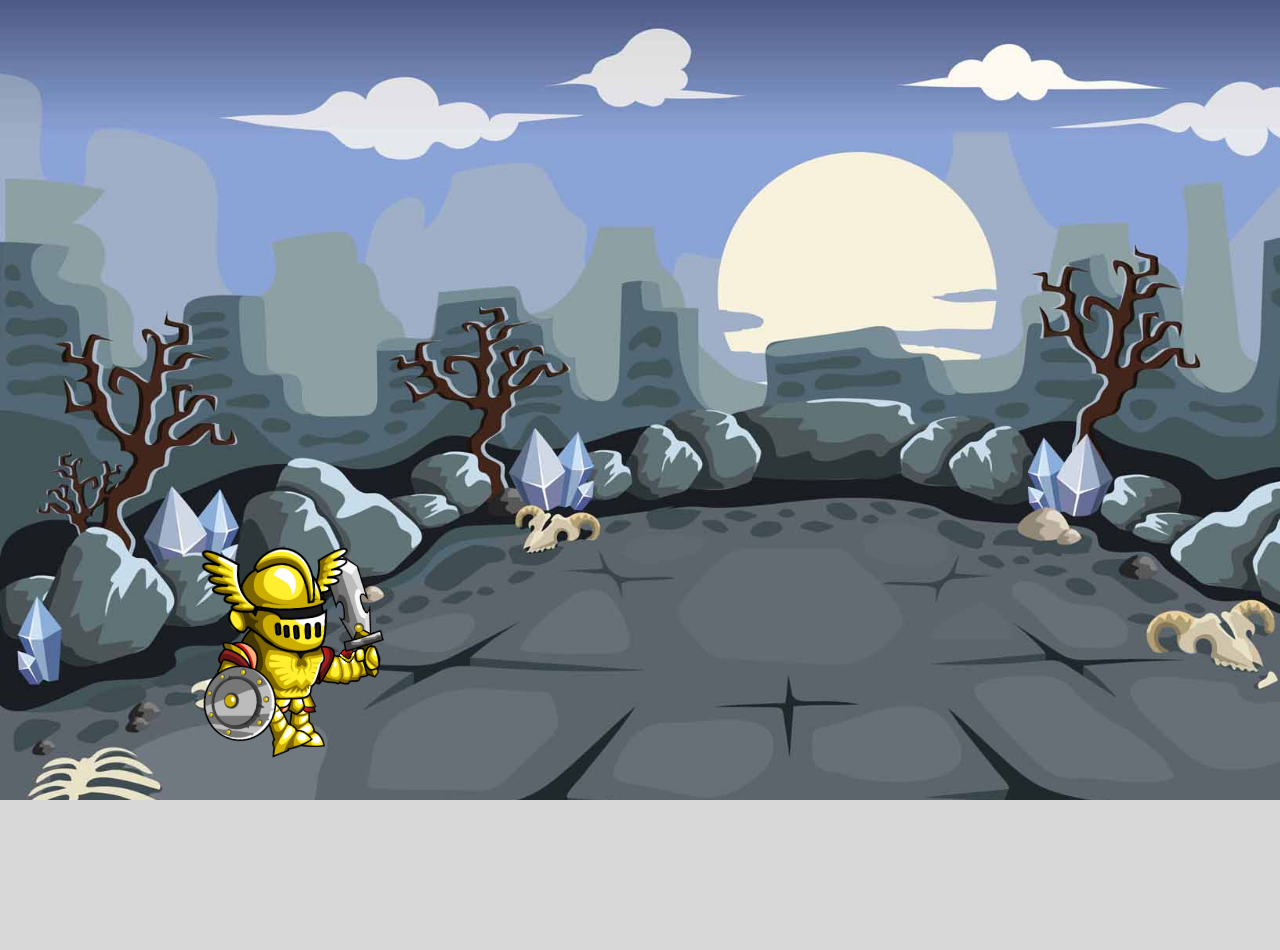
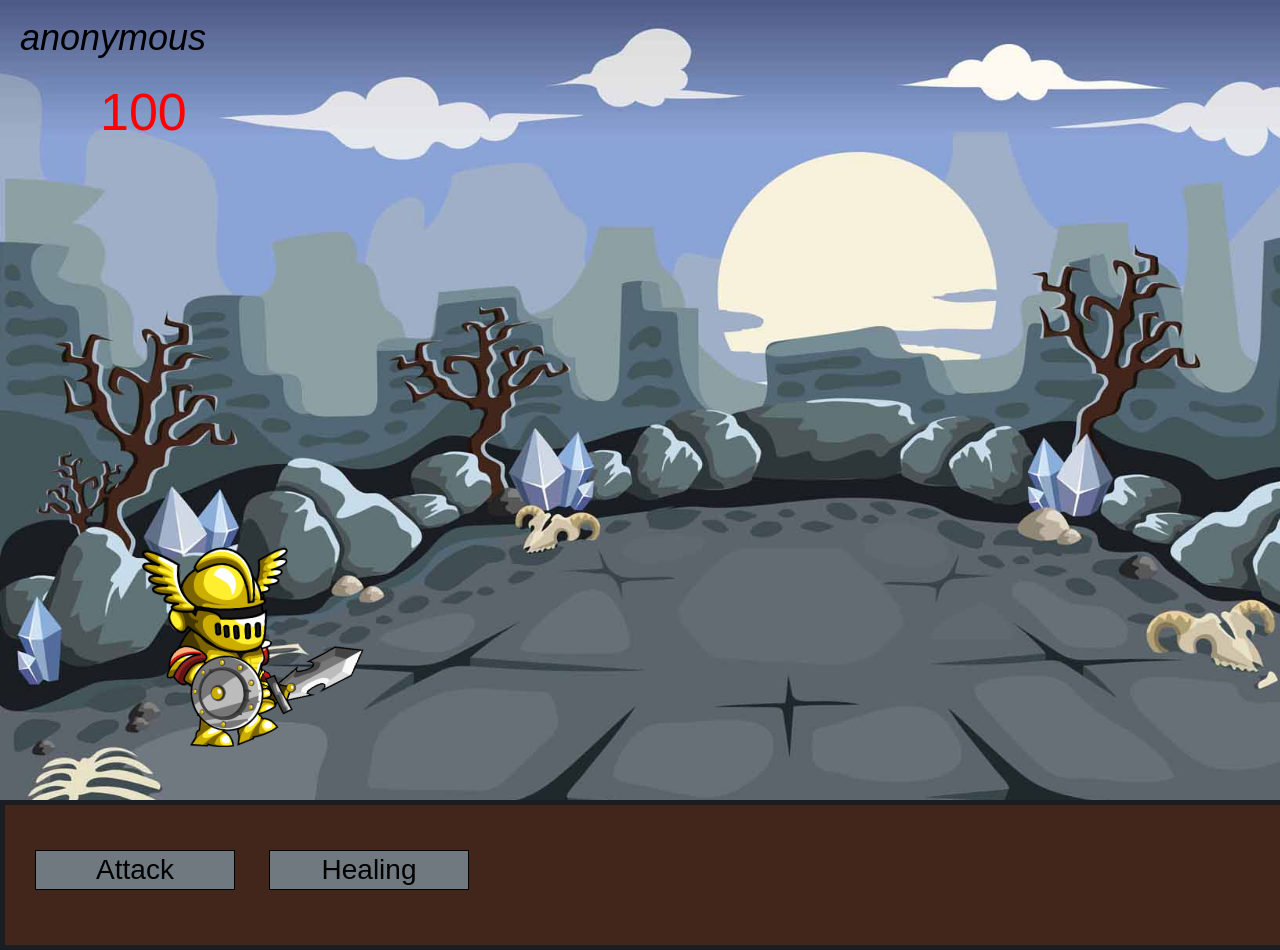
Before and after one commit to lipnitsky93/The-Game, a website built with webpack: page index.html in a window 1280 px wide. Both pictures are taken after a click on the button "Start". Shown: the top 950 px of the page. Before the commit the page ends 800 px from the top, so only its background shows below. Built offline with nearby package versions, Linux system fonts and the light colour scheme.

Commit message:
The-Game: added game buttons

```diff
--- a/index.html
+++ b/index.html
@@ -19,9 +19,13 @@
             </div>
         </div>
         <div class='game-area'>
-        <div class="wrapper">
+        <div class="canvas-wrapper">
         <canvas id="myCanvasHero" width="1600" height="800"></canvas>
         <canvas id="myCanvasEnemy" width="1600" height="800"></canvas>
+        </div>
+        <div class="game-control">
+            <input class="attack" type="button" value="Attack">
+            <input class="healing" type="button" value="Healing">
         </div>
         </div>
         <script src="dist/build.js"></script>
--- a/js/classes/Enemy.js
+++ b/js/classes/Enemy.js
@@ -40,6 +40,17 @@ class Enemy extends Hero {
         this.currentCountFrame ++;
     }
 
+    drawInfo() {
+        this.context.clearRect(1300, 0, 250, 300);
+        this.context.fillStyle = "#000";
+        this.context.font = "italic 36px Arial";
+        this.context.fillText(this.name, 1300, 50, 250);
+        this.context.fillStyle = "red";
+        this.context.font = "52px Arial";
+        this.context.fillText(this.health, 1375, 130, 250);
+        requestAnimationFrame(this.drawInfo.bind(this));
+    }
+
     setView() {
         this.view = new SpriteEnemyContainer();
     }
@@ -66,7 +77,6 @@ class Enemy extends Hero {
             this.currentCountFrame = 0;
             this.draw();
             }
-            console.log(reqId);
         } else {
             this.tick_count += 1;
             requestAnimationFrame(this.walk.bind(this, n, start, end));
@@ -74,25 +84,5 @@ class Enemy extends Hero {
     }
 }
 
-function animate(draw, duration) {
-    var start = performance.now();
-
-    requestAnimationFrame(function animate(time) {
-      // определить, сколько прошло времени с начала анимации
-      var timePassed = time - start;
-
-      // возможно небольшое превышение времени, в этом случае зафиксировать конец
-      if (timePassed > duration) timePassed = duration;
-
-      // нарисовать состояние анимации в момент timePassed
-      draw(timePassed);
-
-      // если время анимации не закончилось - запланировать ещё кадр
-      if (timePassed < duration) {
-        requestAnimationFrame(animate);
-      }
-
-    });
-  }
 
 export {Enemy};
--- a/js/classes/Hero.js
+++ b/js/classes/Hero.js
@@ -48,6 +48,17 @@ class Hero {
         this.currentCountFrame ++;
     }
 
+    drawInfo() {
+        this.context.clearRect(0, 0, 300, 300);
+        this.context.fillStyle = "#000";
+        this.context.font = "italic 36px Arial";
+        this.context.fillText(this.name, 20, 50);
+        this.context.fillStyle = "red";
+        this.context.font = "52px Arial";
+        this.context.fillText(this.health, 100, 130);
+        requestAnimationFrame(this.drawInfo.bind(this));
+    }
+
     walk(n, start, end) {
         if (this.tick_count > n) {
             this.setPosition(start, 500);
@@ -63,7 +74,6 @@ class Hero {
             this.currentCountFrame = 0;
             this.draw();
             }
-            console.log(reqId);
         } else {
             this.tick_count += 1;
             requestAnimationFrame(this.walk.bind(this, n, start, end));
--- /dev/null
+++ b/js/classes/MathematicTask.js
@@ -0,0 +1,9 @@
+class MathematicTask {
+    constructor() {
+        this.a = _.random(50);
+        this.b = _.random(50);
+        this.operator = _.sample(['+', '-', '*']);
+    }
+}
+
+export {MathematicTask};
--- a/js/constants.js
+++ b/js/constants.js
@@ -18,12 +18,12 @@ const armsLeftEnemySrc = ['testimages/enemy/armleft/orc_arm_left_1.png', 'testim
 const armsRightEnemySrc = ['testimages/enemy/armright/orc_arm_right_1.png', 'testimages/enemy/armright/orc_arm_right_2.png', 'testimages/enemy/armright/orc_arm_right_3.png'];
 const legsLeftEnemySrc = ['testimages/enemy/legleft/orc_leg_left_1.png', 'testimages/enemy/legleft/orc_leg_left_2.png', 'testimages/enemy/legleft/orc_leg_left_3.png'];
 const legsRightEnemySrc = ['testimages/enemy/legright/orc_leg_right_1.png', 'testimages/enemy/legright/orc_leg_right_2.png', 'testimages/enemy/legright/orc_leg_right_3.png'];
-const weaponsLeftEnemySrc = ['testimages/enemy/weaponleft/orc_weapon_left_1.png', 'testimages/enemy/weaponleft/orc_weapon_left_2.png', 'testimages/enemy/weaponleft/orc_weapon_left_3.png'];
+const weaponsLeftEnemySrc = ['testimages/enemy/weaponleft/orc_weapon_left_1.png', 'testimages/enemy/weaponleft/orc_weapon_left_2.png', 'testimages/enemy/weaponleft/orc_weapon_left_3.png', 'testimages/enemy/weaponleft/troll_weapon_left_1.png', 'testimages/enemy/weaponleft/troll_weapon_left_2.png', 'testimages/enemy/weaponleft/troll_weapon_left_3.png'];
 
 
 const enemyNameAdv = ['terrible', 'angry', 'appaling', 'snotty', 'stupid', 'cowardly'];
 const enemyNameRace = ['orc', 'ogr', 'monster', 'goblin', 'gremlin', 'golem'];
-const enemyName = ['Jacob', 'Daniel', 'Christopher', 'Ryan', 'Justin', 'Luke'];
+const enemyName = ['Jacob', 'Daniel', 'Christopher', 'Ryan', 'Justin', 'Luke', 'Kevin', 'Jack', 'Connor', 'Charles', 'Diego', 'Sebastian', 'Jeremy'];
 
 
 export {canvas, ctx, canvas2, ctx2, TO_RADIANS};
--- a/js/script.js
+++ b/js/script.js
@@ -5,6 +5,7 @@ import {animationEnemyAttack} from './animations';
 import {Hero} from './classes/Hero';
 import {User} from './classes/User';
 import {Enemy} from './classes/Enemy';
+import {MathematicTask} from './classes/MathematicTask';
 import {SpriteHeroContainer} from './classes/SpriteHeroContainer';
 import {SpriteEnemyContainer} from './classes/SpriteEnemyContainer';
 import {res} from './resources';
@@ -24,64 +25,48 @@ resources.onReady(
 
         console.log(formOfFirstName.value);
 
-        function introAnimation() {
-            const hero = new Hero(user.firstName);
-        }
+
 
 
         function startGame() {
-            const firstName = formOfFirstName.value || null;
+            const firstName = formOfFirstName.value || 'anonymous';
             const user = new User();
             user.setFirstName(firstName);
             const hero = new Hero(user.firstName);
             const enemy = new Enemy();
             enemy.setName();
             enemy.setView();
-            //enemy.setPosition(800, 500);
-            enemy.walk(10, 1500, 730);
 
+            /************************************************** Initial animation **********************************************************/
+            enemy.walk(12, 1500, 730);
+            enemy.drawInfo();
 
             hero.setView(new SpriteHeroContainer(2, 2, 2, 2, 2, 2, 2, 2));
-            hero.walk(10, -300, 470);
-
-            console.log(enemy);
+            hero.walk(12, -300, 470);
+            hero.drawInfo();
             startArea.style.display = 'none';
             gameArea.style.display = 'block';
-
-
-
-
-            console.log(user);
         }
 
         buttonStart.addEventListener('click', startGame);
+
+        /*********************************************************** Task ******************************************************************/
+
+        function setButtonVisibility() {
+            const arrOfButtons = document.body.querySelectorAll('.game-control input');
+            _.forEach(arrOfButtons,
+                (item, i) => {
+                    arrOfButtons[i].style.opacity = '1';
+                });
+        }
+
+        const task1 = new MathematicTask();
+        console.log(task1);
 
 
 
 
 
 
-        /*
-        const gnom = new Hero('Fred');
-        const view1 = new SpriteHeroContainer(0, 0, 0, 0, 0, 0, 0, 0);
-        gnom.setView(view1);
-        gnom.setPosition(430, 500);
-        gnom.play(animationHeroAttack);
-
-        gnom.currentCountFrame = 3;
-        gnom.draw();
-        gnom.tick();
-
-        const gnom2 = new Enemy('Jimmy');
-        const view2 = new SpriteEnemyContainer(2, 2, 2, 2, 2, 2, 2);
-
-        gnom2.setView(view2);
-        gnom2.setPosition(700, 500);
-        gnom2.play(animationEnemyAttack);
-        gnom2.currentCountFrame = 0;
-        gnom2.draw();
-
-        //gnom2.tick();
-        */
     }
 );
--- a/styles/styles.css
+++ b/styles/styles.css
@@ -60,15 +60,36 @@ input[type="text"] {
 
 .game-area {
     display: none;
+    margin: auto;
+    width: 1600px;
 }
 
-.wrapper {
+.canvas-wrapper {
     background-image: url('../testimages/BACKGROUND3.jpg');
     background-size: cover;
     margin: auto;
     width: 1600px;
     height: 800px;
     position: relative;
+}
+
+.game-control {
+    height: 150px;
+    background-color: #42261b;
+    box-sizing: border-box;
+    border: 5px solid #1a1d22;
+}
+
+.game-control input {
+    width: 200px;
+    height: 40px;
+    background-color: #707980;
+    border: 1px solid #000000;
+    outline: 0;
+    cursor: pointer;
+    font-size: 28px;
+    margin: 45px 0 0 30px;
+    opacity: 1;
 }
 
 canvas {
```
Also changed, not shown: dist/build.js, testimages/enemy/weaponleft/troll_weapon_left_1.png (added), testimages/enemy/weaponleft/troll_weapon_left_2.png (added), testimages/enemy/weaponleft/troll_weapon_left_3.png (added).
